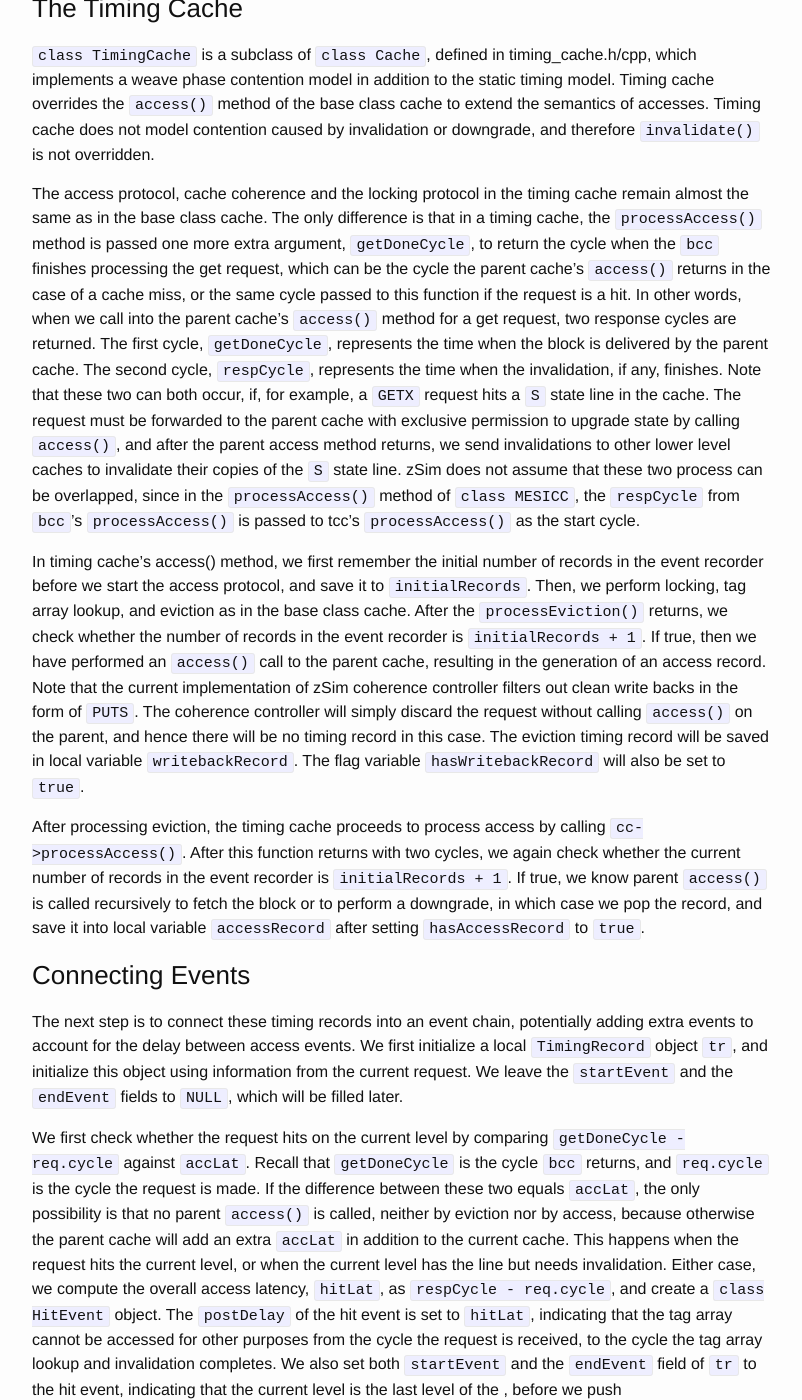
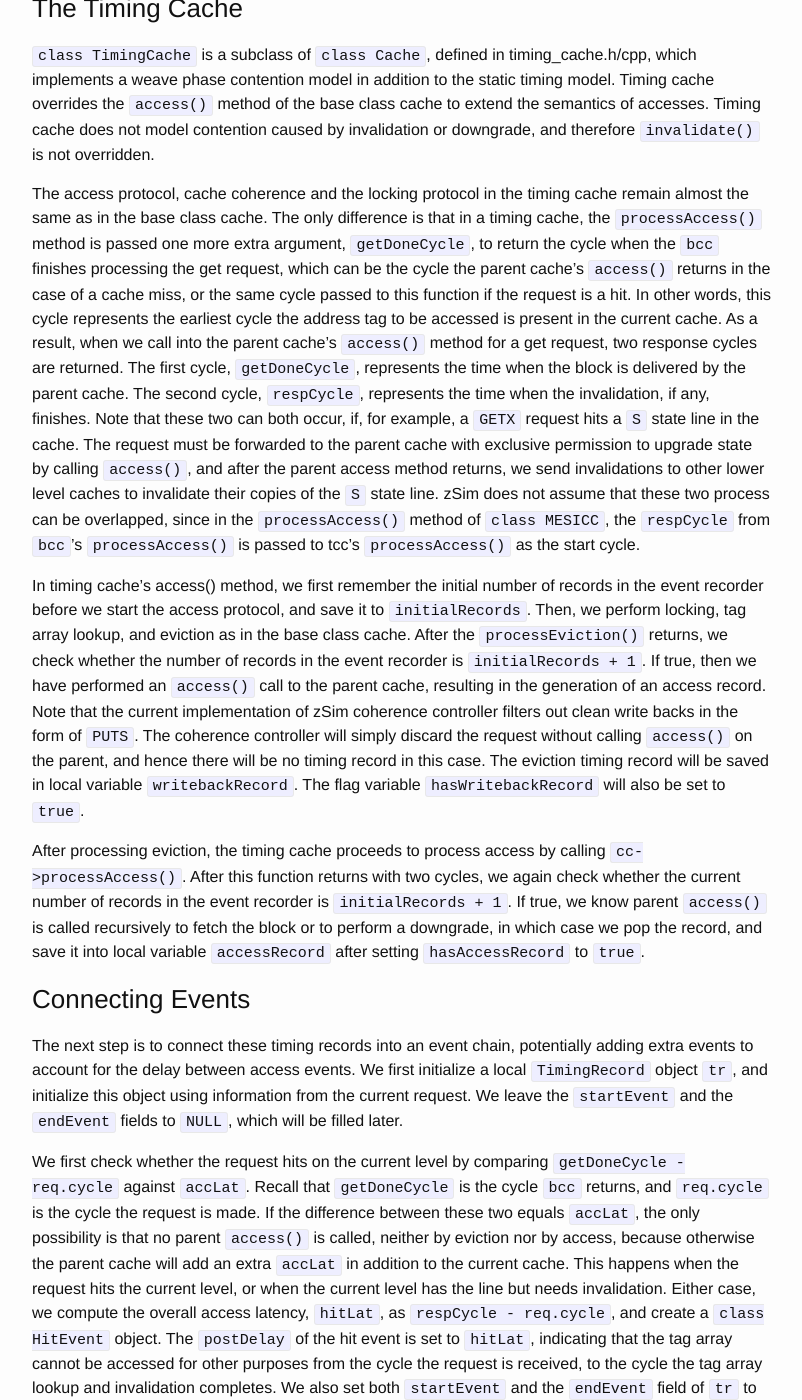
Before and after one commit to wangziqi2013/wangziqi2013.github.io, a Jekyll site: the page built from _posts/2019-01-22-understand-zsim-contention-sim.markdown, in a window 1280 px wide and 1400 px high, scrolled down 9981 px. Shown: the whole window, without its empty margins (238-1040 px from the left). Built offline with Jekyll 4.4.1, drawn with Linux system fonts in a browser that asks for light colours; some of the changed text lies outside the part shown.

Commit message:
Small change

```diff
--- a/_posts/2019-01-22-understand-zsim-contention-sim.markdown
+++ b/_posts/2019-01-22-understand-zsim-contention-sim.markdown
@@ -368,7 +368,8 @@ The access protocol, cache coherence and the locking protocol in the timing cach
 class cache. The only difference is that in a timing cache, the `processAccess()` method is passed one more extra argument,
 `getDoneCycle`, to return the cycle when the `bcc` finishes processing the get request, which can be the cycle the parent
 cache's `access()` returns in the case of a cache miss, or the same cycle passed to this function if the request is a hit.
-In other words, when we call into the parent cache's `access()` method for a get request, two response cycles are returned.
+In other words, this cycle represents the earliest cycle the address tag to be accessed is present in the current cache.
+As a result, when we call into the parent cache's `access()` method for a get request, two response cycles are returned.
 The first cycle, `getDoneCycle`, represents the time when the block is delivered by the parent cache. The second cycle,
 `respCycle`, represents the time when the invalidation, if any, finishes. Note that these two can both occur, if, for example,
 a `GETX` request hits a `S` state line in the cache. The request must be forwarded to the parent cache with exclusive
@@ -408,7 +409,9 @@ case, we compute the overall access latency, `hitLat`, as `respCycle - req.cycle
 The `postDelay` of the hit event is set to `hitLat`, indicating that the tag array cannot be accessed for other purposes
 from the cycle the request is received, to the cycle the tag array lookup and invalidation completes. We also set both
 `startEvent` and the `endEvent` field of `tr` to the hit event, indicating that the current level is the last level
-of the , before we push
+the access traverses in the hierarchy, before we push `tr` into the event recorder.
+
+If the latency between the request receival and the cycle where block is available
 
 ### Simulating MSHR
 
```
